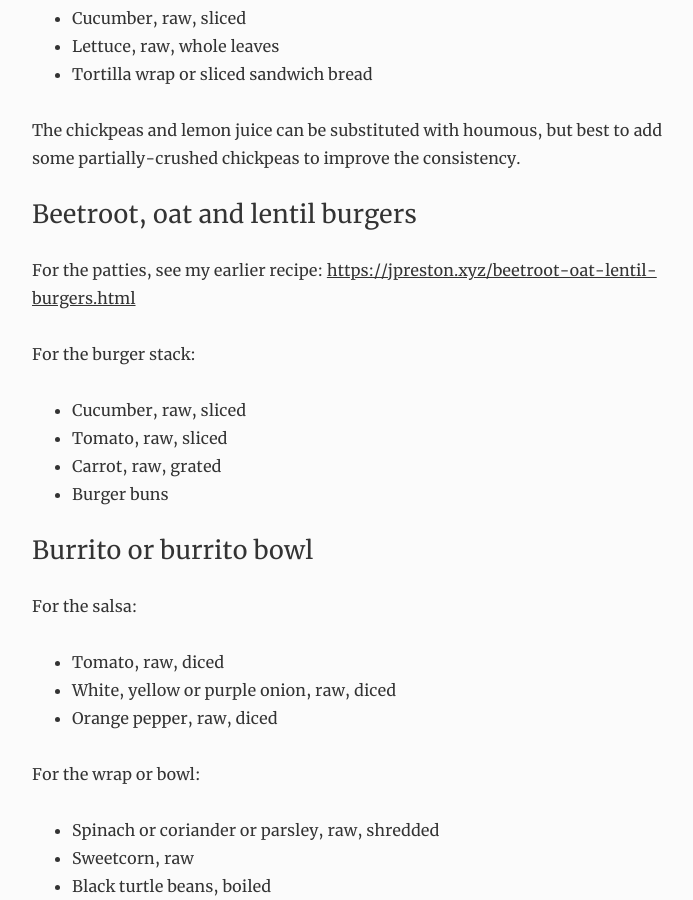
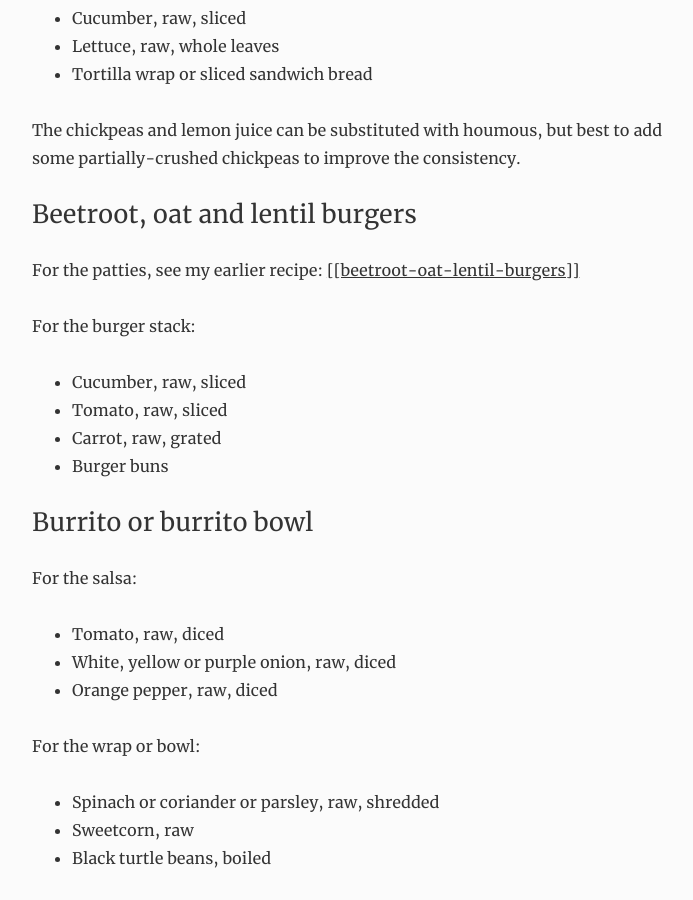
Before and after one commit to wcerfgba/jpreston.xyz, a Jekyll site: the page built from vegan-lunch-kit.md, in a window 1280 px wide and 900 px high, scrolled down 8686 px. Shown: the whole window, without its empty margins (288-981 px from the left). Built offline with Jekyll 4.4.1, drawn with Linux system fonts in a browser that asks for light colours; some of the changed lines change nothing that is shown.

Commit message:
Change wiki-link output format

```diff
--- a/_layouts/page.html
+++ b/_layouts/page.html
@@ -26,7 +26,6 @@ layout: default
     {%- endif -%}
   </header>
 
-  {%- assign links = '' | split: '' -%}
   {%- assign replaced_content = '' -%}
   {%- assign content_array = content | split: '[[' -%}
   {%- for item in content_array -%}
@@ -35,8 +34,7 @@ layout: default
       {%- assign replaced_content = replaced_content | append: item -%}
     {%- else -%}
       {%- assign link = site.url | append: '/' | append: item_parts[0] | append: '.html' -%}
-      {%- assign replaced_content = replaced_content | append: '<a href="' | append: link | append: '">' | append: link | append: '</a>' | append: item_parts[1] -%}
-      {%- assign links = links | push: item_parts[0] -%}
+      {%- assign replaced_content = replaced_content | append: '<a href="' | append: link | append: '">' | append: '[[' | append: item_parts[0] | append: ']]</a>' | append: item_parts[1] -%}
     {%- endif -%}
   {%- endfor -%}
   <div class="page-content e-content" itemprop="mainContentOfPage">
```
